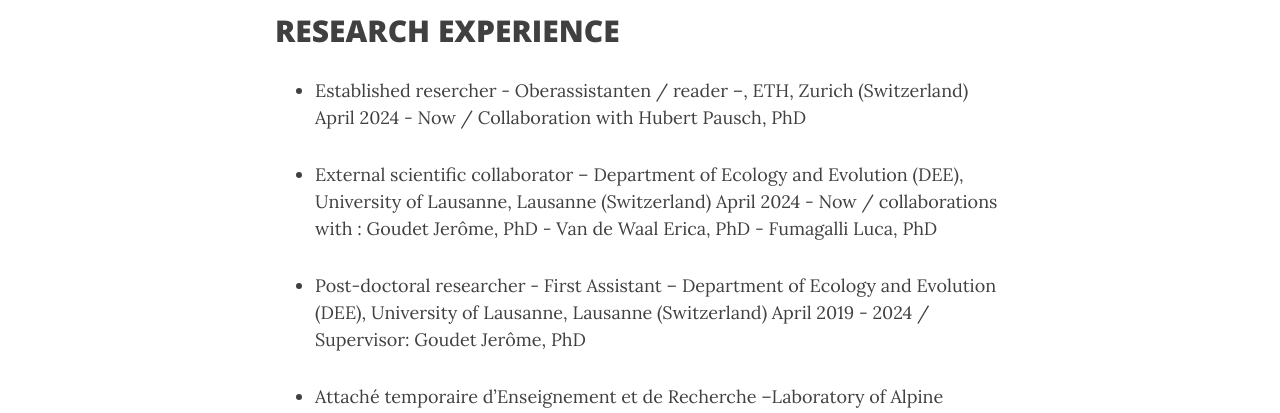
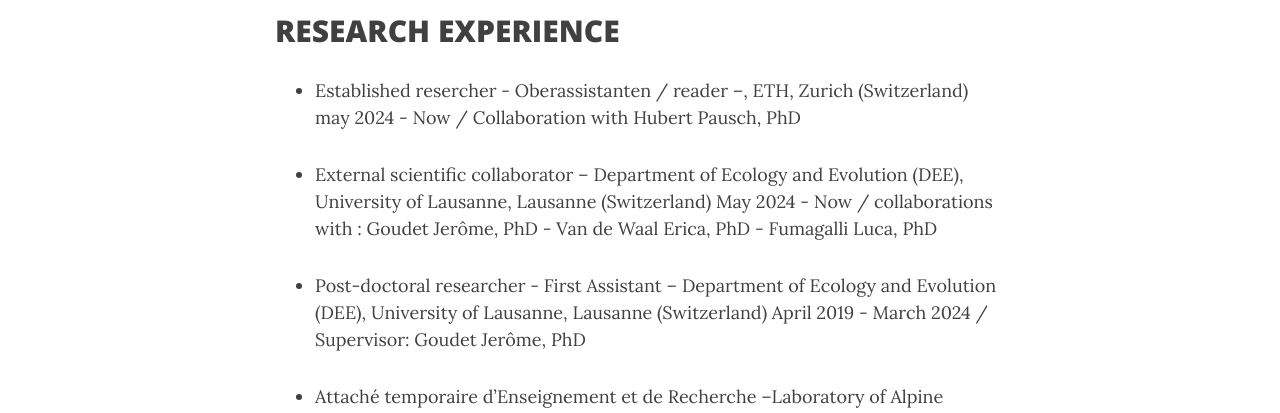
Before and after one commit to cumtr/cumtr.github.io, a Jekyll site: the page built from CV.md, in a window 1280 px wide and 900 px high, scrolled down 405 px. Shown: the part 181-594 px from the top of the window. Built offline with Jekyll 4.4.1, drawn with Linux system fonts in a browser that asks for light colours; nearby versions of some CDN libraries.

Commit message:
Update CV.md

```diff
--- a/CV.md
+++ b/CV.md
@@ -9,13 +9,13 @@
 ## RESEARCH EXPERIENCE
 
 - Established resercher - Oberassistanten / reader –, ETH, Zurich (Switzerland)
-	April 2024 - Now / Collaboration with Hubert Pausch, PhD
+may 2024 - Now / Collaboration with Hubert Pausch, PhD
 
 - External scientific collaborator – Department of Ecology and Evolution (DEE), University of Lausanne, Lausanne (Switzerland)
-	April 2024 - Now / collaborations with : Goudet Jerôme, PhD - Van de Waal Erica, PhD - Fumagalli Luca, PhD
+May 2024 - Now / collaborations with : Goudet Jerôme, PhD - Van de Waal Erica, PhD - Fumagalli Luca, PhD
 
 - Post-doctoral researcher - First Assistant – Department of Ecology and Evolution (DEE), University of Lausanne, Lausanne (Switzerland)
-	April 2019 - 2024 / Supervisor: Goudet Jerôme, PhD
+	April 2019 - March 2024 / Supervisor: Goudet Jerôme, PhD
 
 - Attaché temporaire d’Enseignement et de Recherche –Laboratory of Alpine Ecology (LECA), Université Grenoble Alpes, Grenoble (France)
 October 2017 – September 2018
```
